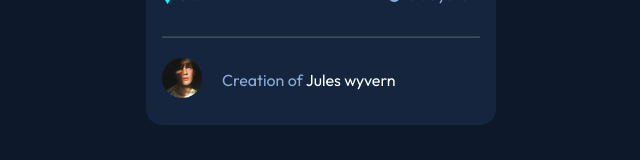
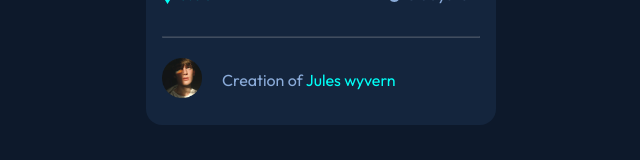
Before and after one commit to AmolShelke2/NFT-preview-card-component-, a plain HTML site: page index.html in a window 1280 px wide. In both pictures the pointer is over the element "Jules wyvern". Shown: the part 570-730 px from the top of the page, without its empty margins (319-959 px from the left). Drawn offline with Linux system fonts and the light colour scheme.

Commit message:
Added hover effect on Creators Name

```diff
--- a/style.css
+++ b/style.css
@@ -100,4 +100,9 @@ hr {
 
 .creator p span {
   color: hsl(0, 0%, 100%);
+  cursor: pointer;
 }
+
+.creator p span:hover {
+  color: hsl(178, 100%, 50%);
+}
```
